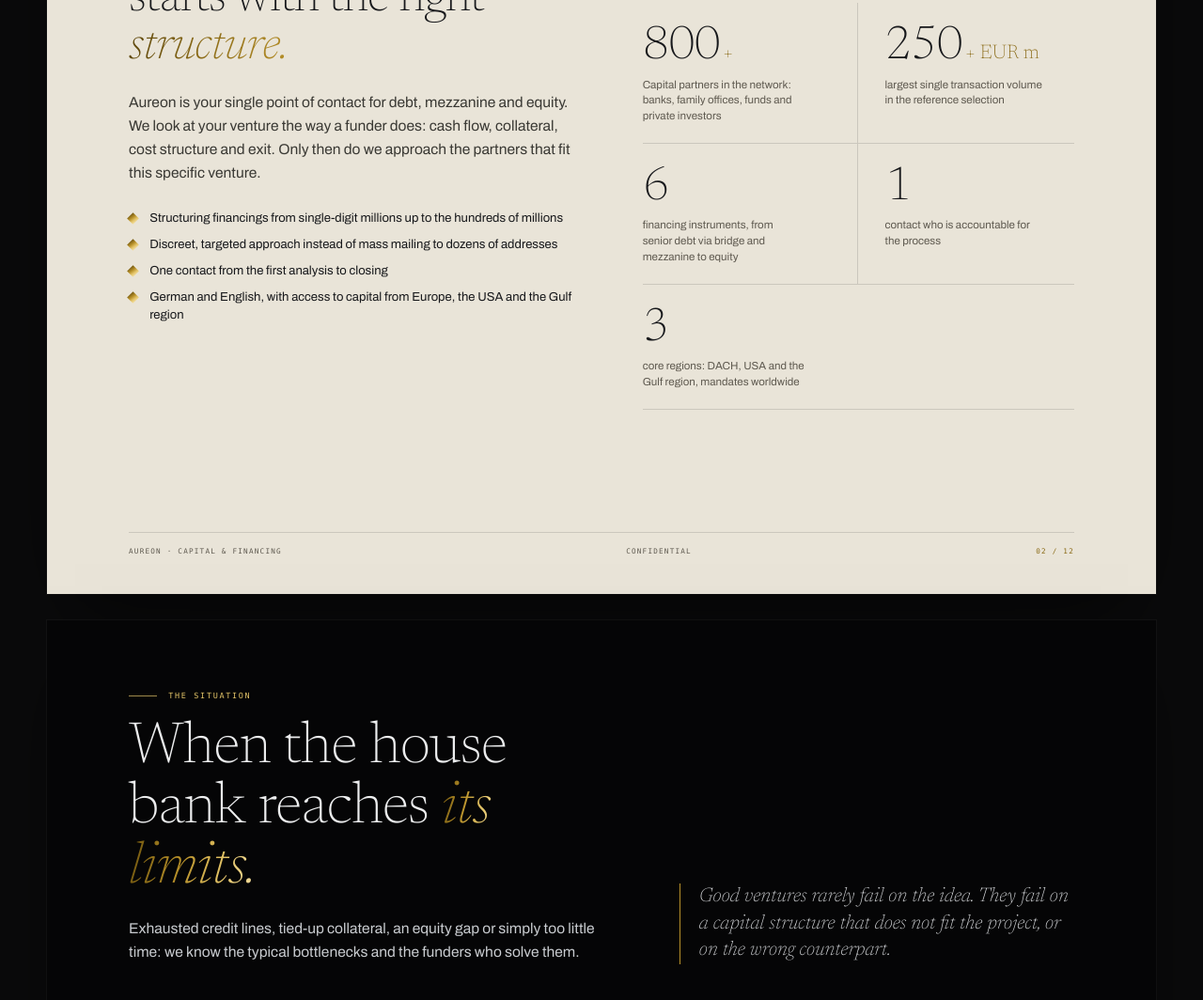
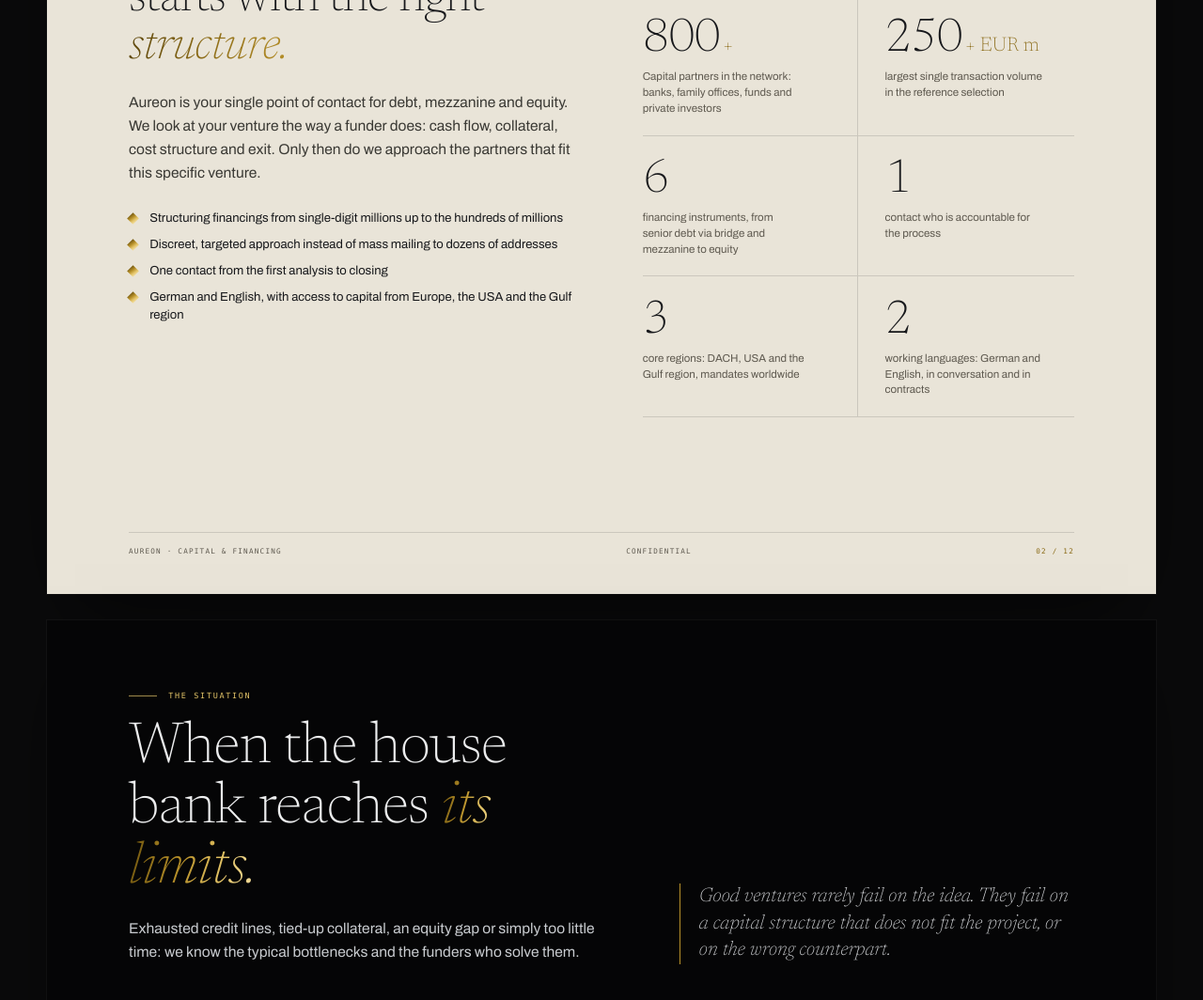
Before and after one commit to dmdodge15-tech/Aureon-Website, a plain HTML site: page site/en/expose-capital.html in a window 1280 px wide. Shown: the part 1149-2213 px from the top of the page at 94% size. Drawn offline with Linux system fonts and the light colour scheme; a web font is replaced by a local one.

Commit message:
Exposé: sechste Kennzahl 2 Arbeitssprachen statt 17 Jahre, PDFs neu
Co-Authored-By: Claude Opus 5.5 <noreply@anthropic.com>

```diff
--- a/site/en/expose-capital.html
+++ b/site/en/expose-capital.html
@@ -88,7 +88,6 @@ p{margin:0}
 .fig{padding:calc(var(--u)*22) 0 calc(var(--u)*20);border-bottom:1px solid var(--edge-l);display:flex;flex-direction:column;gap:calc(var(--u)*6)}
 .fig:nth-child(odd){padding-right:calc(var(--u)*24);border-right:1px solid var(--edge-l)}
 .fig:nth-child(even){padding-left:calc(var(--u)*28)}
-.fig:last-child:nth-child(odd){grid-column:1/-1;border-right:0}
 .fig .v{font-family:var(--disp);font-weight:200;font-size:calc(var(--u)*50);line-height:1;letter-spacing:-.02em;color:var(--text)}
 .fig .v small{font-size:.42em;letter-spacing:0;color:var(--g-ink);margin-left:.15em}
 .fig .k{font-size:calc(var(--u)*11.5);color:var(--muted);line-height:1.45;max-width:26ch}
@@ -412,6 +411,7 @@ body{padding-top:84px}
         <div class="fig"><div class="v num">6</div><div class="k">financing instruments, from senior debt via bridge and mezzanine to equity</div></div>
         <div class="fig"><div class="v num">1</div><div class="k">contact who is accountable for the process</div></div>
         <div class="fig"><div class="v num">3</div><div class="k">core regions: DACH, USA and the Gulf region, mandates worldwide</div></div>
+        <div class="fig"><div class="v num">2</div><div class="k">working languages: German and English, in conversation and in contracts</div></div>
       </div>
     </div>
   </div>
```
Also changed, not shown: site/de/expose-kapital.html (+1 -1 lines), 2 other files.
